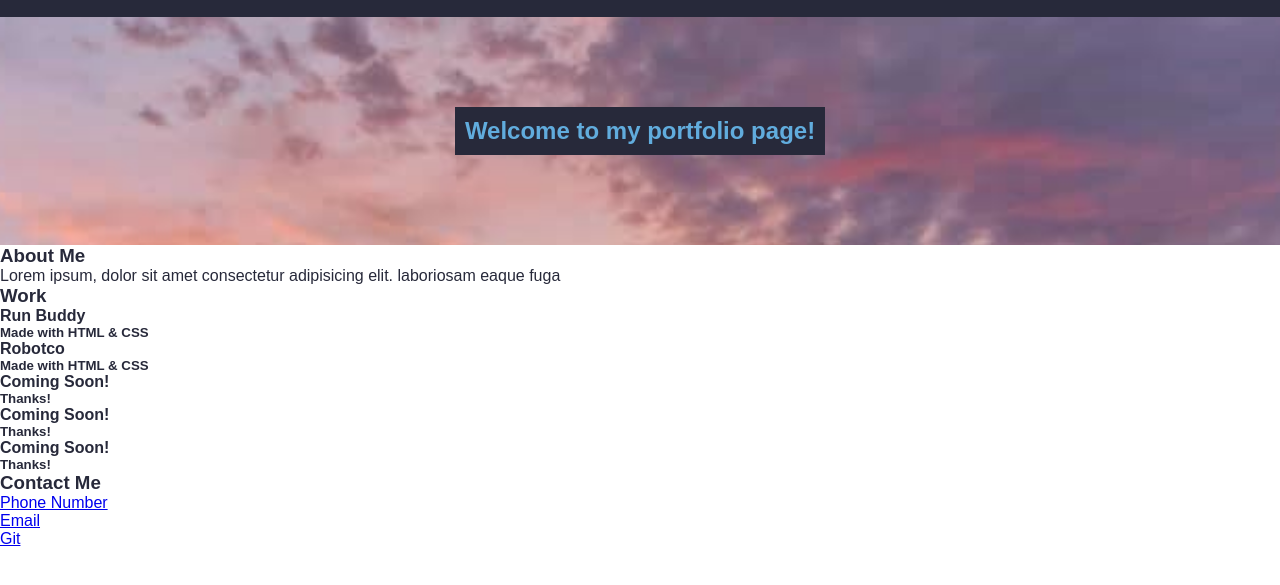
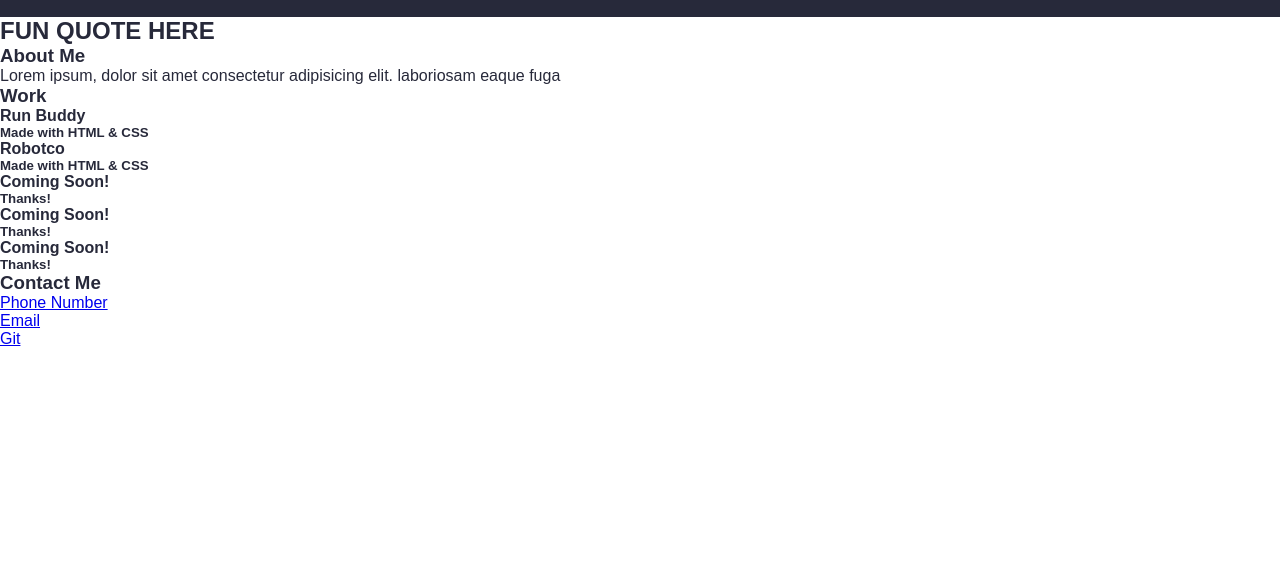
Before and after one commit to CameronSickler/professional-portfolio, a plain HTML site: page index.html in a window 1280 px wide. Shown: the part 75-660 px from the top of the page. Drawn offline with Linux system fonts and the light colour scheme.

Commit message:
add hero quote

```diff
--- a/assets/css/style.css
+++ b/assets/css/style.css
@@ -96,4 +96,4 @@ header nav {
 
 
 
- /* begin styles to hero */
+ /* end styles to hero */
--- a/index.html
+++ b/index.html
@@ -53,14 +53,8 @@
 
         <!-- INSERT HERO IMG HERE OR CLASS IT AND URL IN CSS?-->
 
-        <div class="hero">
-
-            <div class="hero-quote">
-
-                <h2>Welcome to my portfolio page!</h2>
-
-            </div>
-
+        <div>
+            <h2>FUN QUOTE HERE</h2>
         </div>
 
     </section>
```
